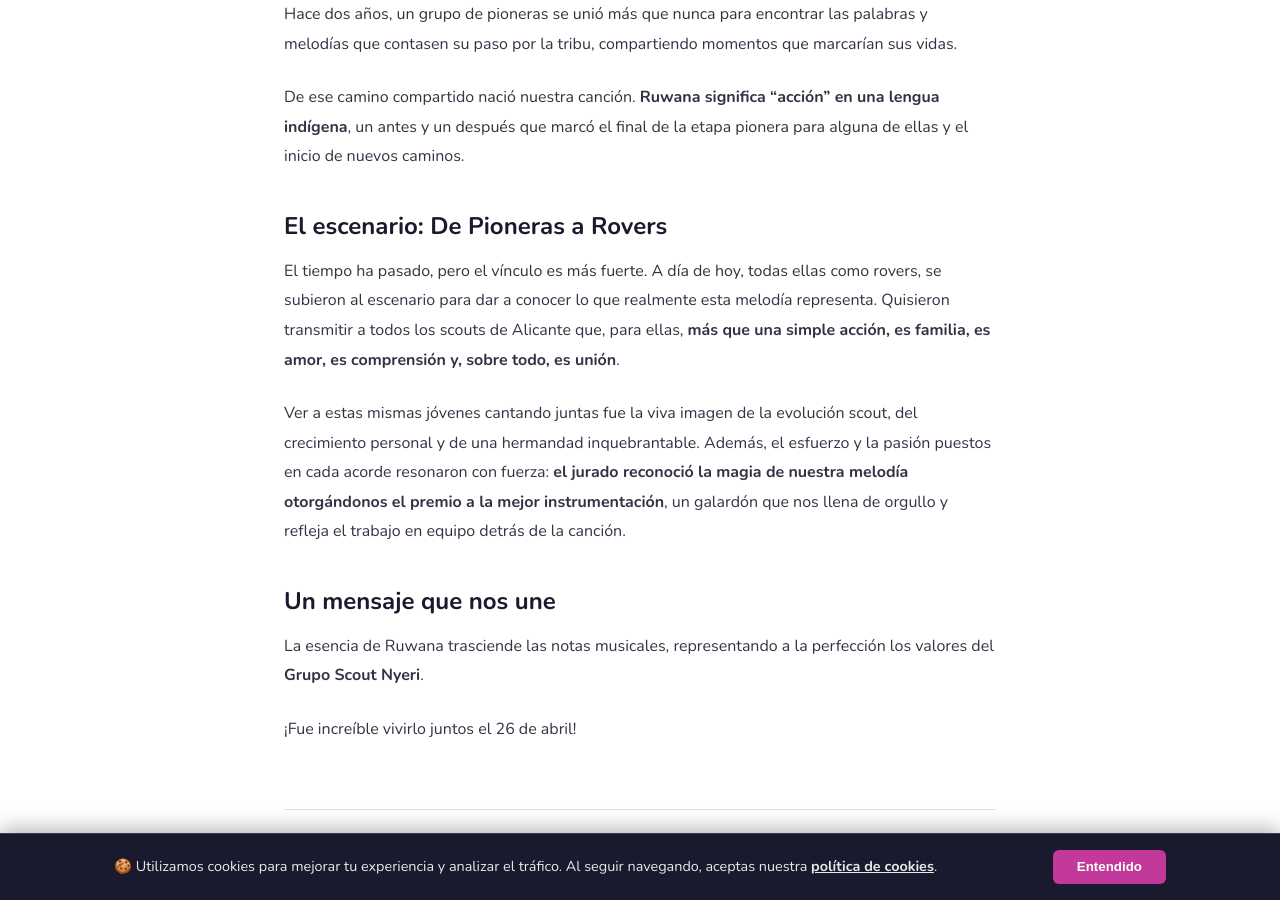
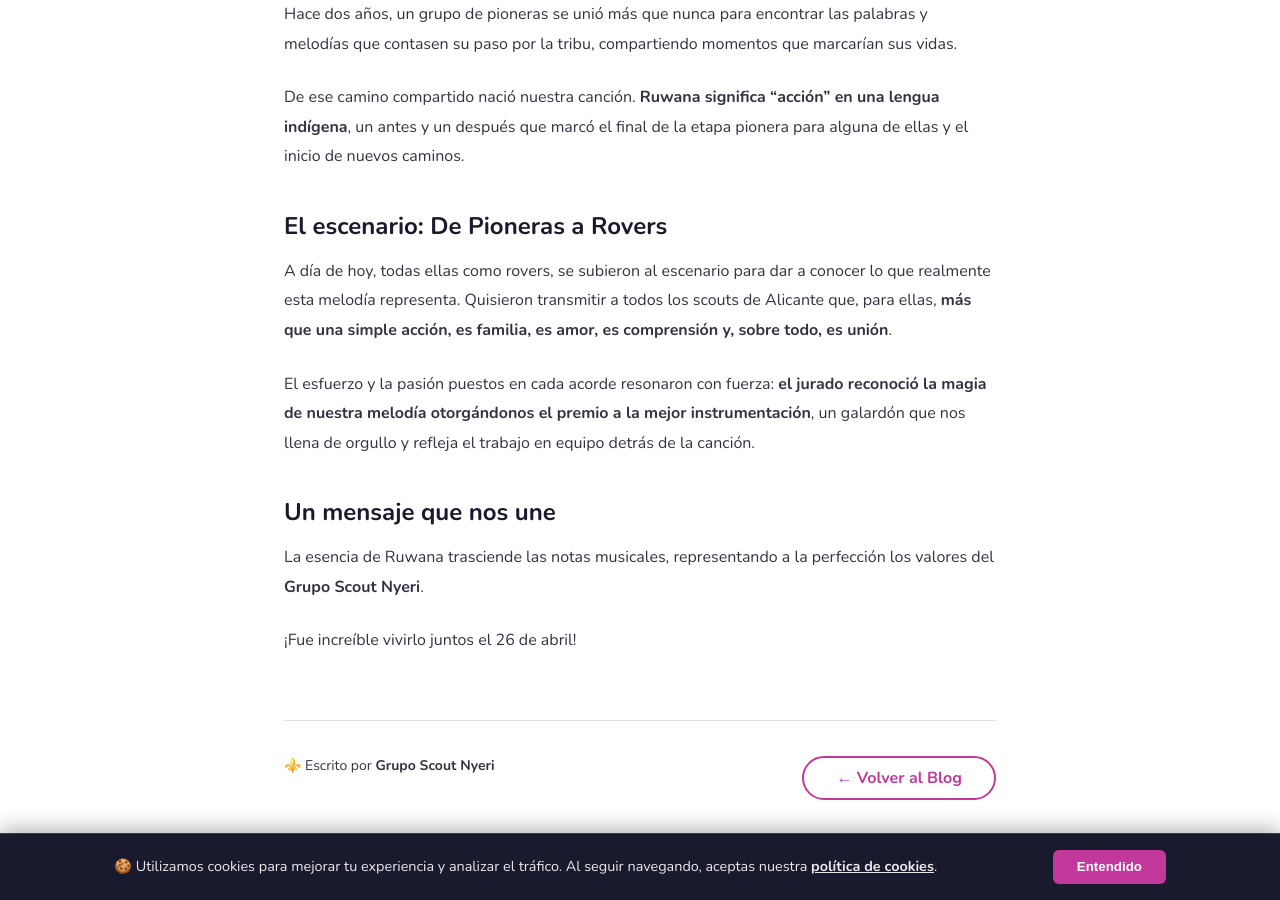
Before and after one commit to santvz6/gruposcoutnyeri.github.io, a Jekyll site: the page built from _posts/2026-04-26-ruwana-festival-cancion.md, in a window 1280 px wide and 900 px high, scrolled down 1207 px. Built offline with Jekyll 4.4.1, drawn with Linux system fonts in a browser that asks for light colours.

Commit message:
change: text about ruwana blog

```diff
--- a/_posts/2026-04-26-ruwana-festival-cancion.md
+++ b/_posts/2026-04-26-ruwana-festival-cancion.md
@@ -23,9 +23,9 @@ De ese camino compartido nació nuestra canción. **Ruwana significa "acción" e
 
 ## El escenario: De Pioneras a Rovers
 
-El tiempo ha pasado, pero el vínculo es más fuerte. A día de hoy, todas ellas como rovers, se subieron al escenario para dar a conocer lo que realmente esta melodía representa. Quisieron transmitir a todos los scouts de Alicante que, para ellas, **más que una simple acción, es familia, es amor, es comprensión y, sobre todo, es unión**.
+A día de hoy, todas ellas como rovers, se subieron al escenario para dar a conocer lo que realmente esta melodía representa. Quisieron transmitir a todos los scouts de Alicante que, para ellas, **más que una simple acción, es familia, es amor, es comprensión y, sobre todo, es unión**.
 
-Ver a estas mismas jóvenes cantando juntas fue la viva imagen de la evolución scout, del crecimiento personal y de una hermandad inquebrantable. Además, el esfuerzo y la pasión puestos en cada acorde resonaron con fuerza: **el jurado reconoció la magia de nuestra melodía otorgándonos el premio a la mejor instrumentación**, un galardón que nos llena de orgullo y refleja el trabajo en equipo detrás de la canción.
+El esfuerzo y la pasión puestos en cada acorde resonaron con fuerza: **el jurado reconoció la magia de nuestra melodía otorgándonos el premio a la mejor instrumentación**, un galardón que nos llena de orgullo y refleja el trabajo en equipo detrás de la canción.
 
 
 
```
